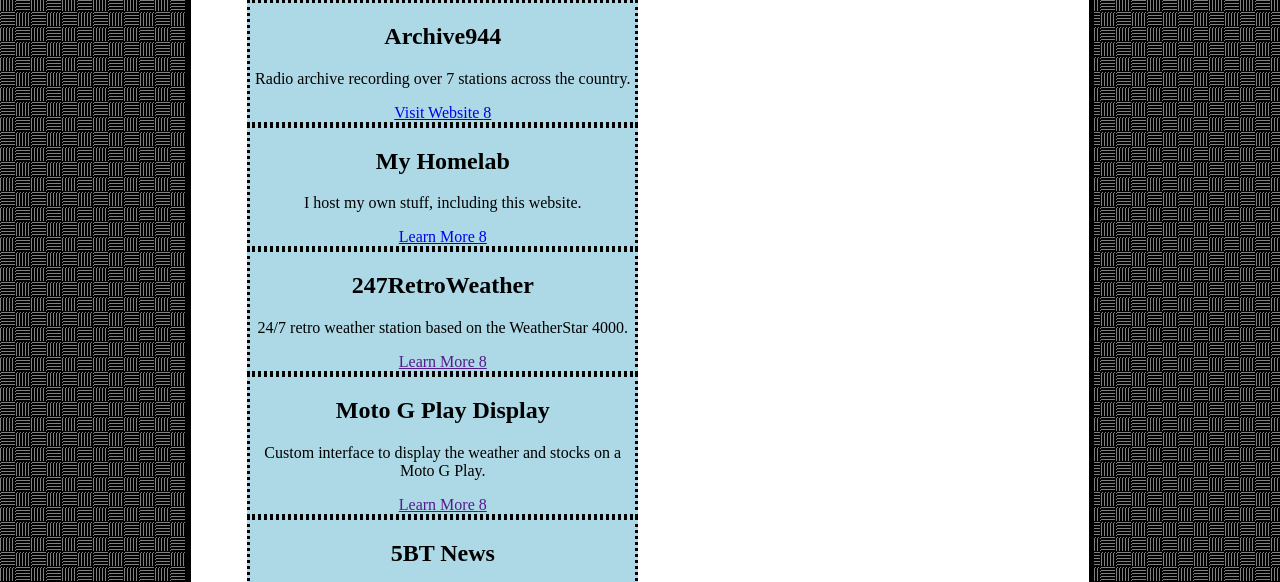
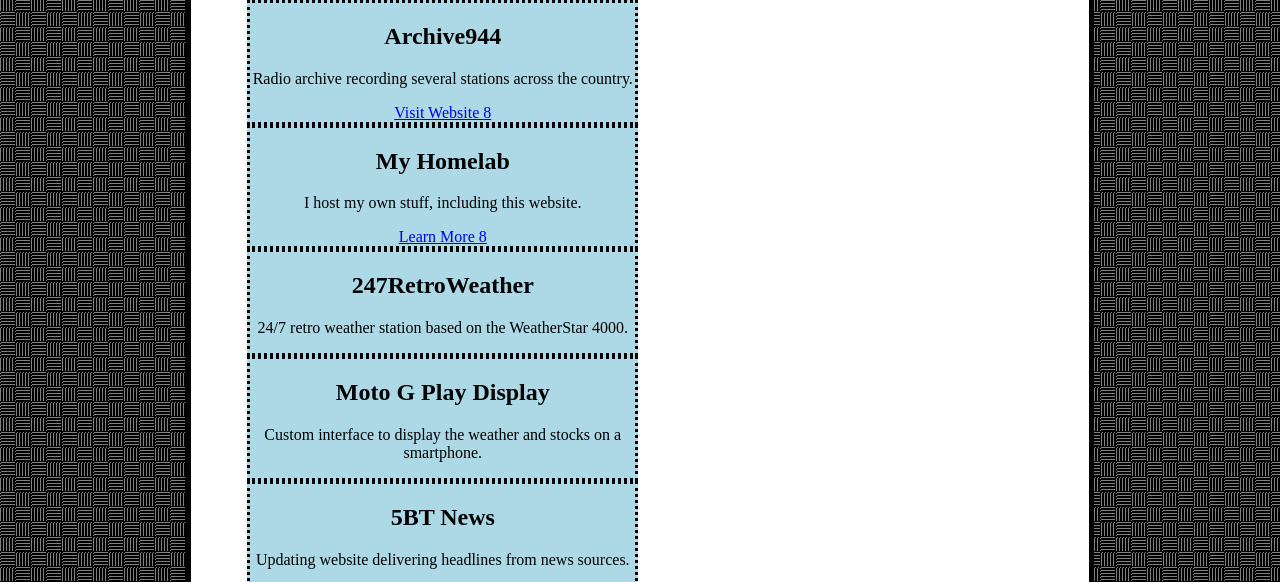
Before and after one commit to holtsamuel/pwweb, a plain HTML site: page projects.html in a window 1280 px wide. Shown: the part 198-780 px from the top of the page. Drawn offline with Linux system fonts and the light colour scheme.

Commit message:
Update projects.html

```diff
--- a/projects.html
+++ b/projects.html
@@ -28,7 +28,7 @@
         <h2 style="text-align: center;">Projects</h2>
         <div class="prodiv">
             <h2>Archive944</h2>
-            <p>Radio archive recording over 7 stations across the country.</p>
+            <p>Radio archive recording several stations across the country.</p>
             <a href="https://archive944.surge.sh" target="_blank" rel="noopener noreferrer"><span>Visit Website </span><span class="dingbat">8</span></a>
         </div>
         <div class="prodiv">
@@ -39,13 +39,13 @@
         <div class="prodiv">
             <h2>247RetroWeather</h2>
             <p>24/7 retro weather station based on the WeatherStar 4000.</p>
-            <a href=""><span>Learn More </span><span class="dingbat">8</span></a>
+            <!-- <a href=""><span>Learn More </span><span class="dingbat">8</span></a> -->
             <!-- /projects/247retroweather.html -->
         </div>
         <div class="prodiv">
             <h2>Moto G Play Display</h2>
-            <p>Custom interface to display the weather and stocks on a Moto G Play.</p>
-            <a href=""><span>Learn More </span><span class="dingbat">8</span></a>
+            <p>Custom interface to display the weather and stocks on a smartphone.</p>
+            <!-- <a href=""><span>Learn More </span><span class="dingbat">8</span></a> -->
             <!-- /projects/motogplay2024display.html -->
         </div>
         <div class="prodiv">
```
